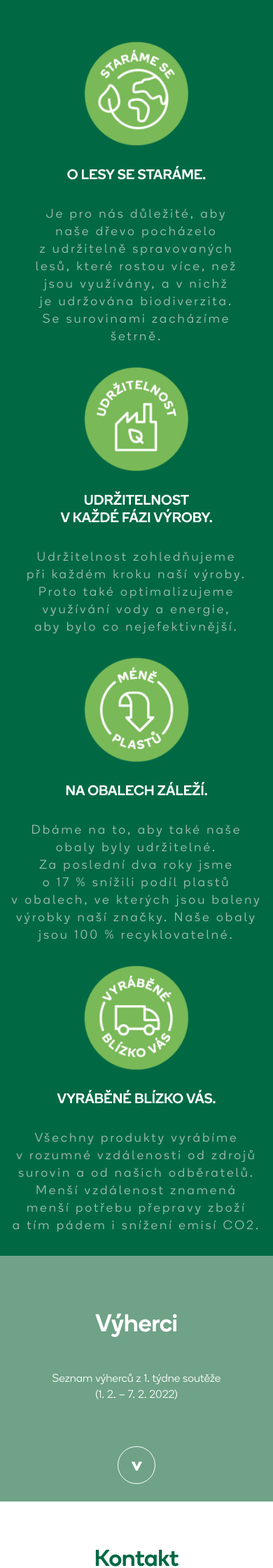
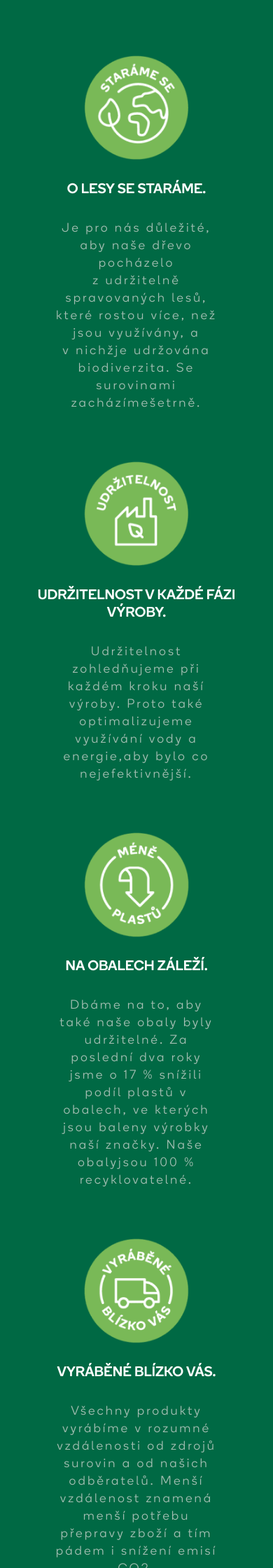
Before and after one commit to panravil/tento_projekt, a PHP site: page /html/index.html in a window 390 px wide. Shown: the part 3542-5782 px from the top of the page at 70% size. Run offline with PHP 8.4, Linux system fonts and the light colour scheme.

Commit message:
brand responsive

```diff
--- a/html/assets/css/style.css
+++ b/html/assets/css/style.css
@@ -555,9 +555,12 @@ html body [data-ca3_iconfont="ETmodules"]::before {
     font-size: 20px;
     margin-top: 30px;
     color: white;
-    text-align: left !important;
+    /* text-align: left !important; */
     line-height: 25px;
     text-transform: uppercase;
+    width: 100% !important;
+    padding: 0 !important;
+    min-height: 50px;
 }
 
 .brand div {
@@ -565,12 +568,14 @@ html body [data-ca3_iconfont="ETmodules"]::before {
 }
 
 .brand-content {
-    text-align: left !important;
-    margin-top: 35px;
+    width: 100% !important;
+    text-align: justify !important;
+    margin-top: 15px;
     font-family: 'Boing-Light', sans-serif;
     font-size: 18px;
     color: #a3beb2;
     line-height: 30px;
+    padding: 0 !important;
 }
 
 .sec4 {
@@ -813,6 +818,11 @@ table div{
 
 .brand-child{
     display: contents;
+    width: 50%;
+}
+.brand-child div{
+    width: 25%;
+    padding: 20px;
 }
 
 @media only screen
@@ -1011,6 +1021,7 @@ and (orientation: landscape){
     }
     .brand-title{
         text-align: center !important;
+        min-height: 25px;
     }
     .brand-content{
         letter-spacing: 2px;
@@ -1020,9 +1031,16 @@ and (orientation: landscape){
     }
 
     .brand-child{
+        width: 100%;
         display: flex;
         justify-content: space-around;
     }
+
+    .brand-child div{
+        width: 50%;
+        padding: 20px;
+    }
+
     .footer img{
         width: 35px;
     }
@@ -1138,9 +1156,22 @@ and (orientation: landscape){
 }
 @media only screen and (max-width: 768px) {
 
+
+    /* .brand-child{
+        width: 100%;
+        display: flex;
+        justify-content: space-around;
+    } */
+
+    .brand-child div{
+        width: 100%;
+        padding: 20px;
+    }
+
     .brand-content{
         text-align: center !important;
         letter-spacing: 5px;
+        padding: 0 15% !important;
     }
     .brand-child{
         display: block;
--- a/html/index.html
+++ b/html/index.html
@@ -311,19 +311,19 @@
                     <div>
                         <img src="./assets/images/image 1.png">
                         <div class="brand-title">O lesy se staráme.</div>
-                        <div class="brand-content">Je pro nás důležité, aby <br> naše dřevo pocházelo<br>z&nbsp;udržitelně
-                            spravovaných <br>
-                            lesů, které rostou více, než <br> jsou využívány, a v&nbsp;nichž<br>je udržována biodiverzita.
-                            <br> Se surovinami zacházíme<br>šetrně.
+                        <div class="brand-content">Je pro nás důležité, aby naše dřevo pocházelo z&nbsp;udržitelně
+                            spravovaných
+                            lesů, které rostou více, než jsou využívány, a v&nbsp;nichžje udržována biodiverzita.
+                             Se surovinami zacházímešetrně.
                         </div>
                     </div>
                     <div>
                         <img src="./assets/images/image 2.png">
-                        <div class="brand-title">Udržitelnost<br>
+                        <div class="brand-title">Udržitelnost
                             v každé fázi výroby.</div>
-                        <div class="brand-content">Udržitelnost zohledňujeme <br>
-                            při každém kroku naší výroby. <br> Proto také optimalizujeme <br>
-                            využívání vody a energie,<br>aby bylo co nejefektivnější.</div>
+                        <div class="brand-content">Udržitelnost zohledňujeme
+                            při každém kroku naší výroby.  Proto také optimalizujeme
+                            využívání vody a energie,aby bylo co nejefektivnější.</div>
                     </div>
                 </div>
                 <div class="brand-child">
@@ -331,20 +331,20 @@
                         <img src="./assets/images/image 3.png">
                         <div class="brand-title">Na obalech záleží.</div>
                         <div class="brand-content">Dbáme na to, aby také naše
-                            <br>obaly byly udržitelné. <br>Za poslední dva roky jsme
-                            <br>o 17 % snížili podíl plastů <br> v obalech,
-                            ve kterých jsou baleny <br>výrobky
-                            naší značky. Naše obaly<br>jsou 100 % recyklovatelné.
+                            obaly byly udržitelné. Za poslední dva roky jsme
+                            o 17 % snížili podíl plastů  v obalech,
+                            ve kterých jsou baleny výrobky
+                            naší značky. Naše obalyjsou 100 % recyklovatelné.
                         </div>
                     </div>
                     <div>
                         <img src="./assets/images/image 4.png">
                         <div class="brand-title">Vyráběné blízko vás.</div>
-                        <div class="brand-content">Všechny produkty vyrábíme<br>
-                            v rozumné vzdálenosti od zdrojů <br>
-                            surovin a od našich odběratelů.<br>
-                            Menší vzdálenost znamená <br>
-                            menší potřebu přepravy zboží<br>
+                        <div class="brand-content">Všechny produkty vyrábíme
+                            v rozumné vzdálenosti od zdrojů
+                            surovin a od našich odběratelů.
+                            Menší vzdálenost znamená
+                            menší potřebu přepravy zboží
                             a tím pádem i snížení emisí CO2.</div>
                     </div>
                 </div>
```
